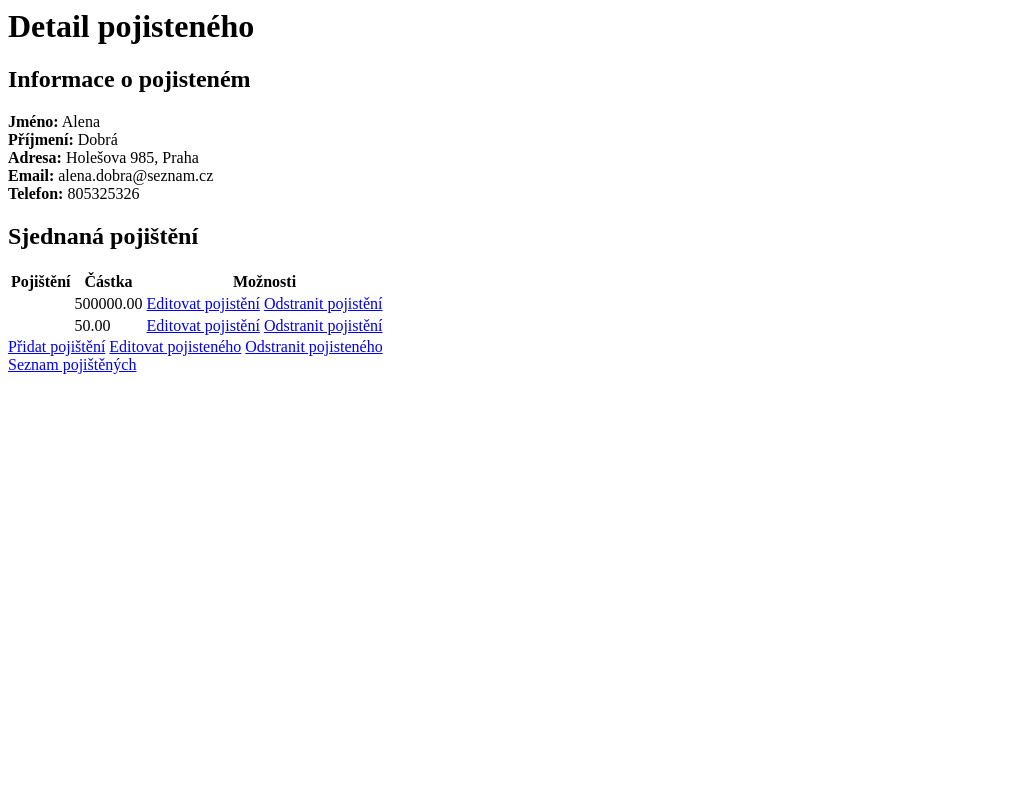
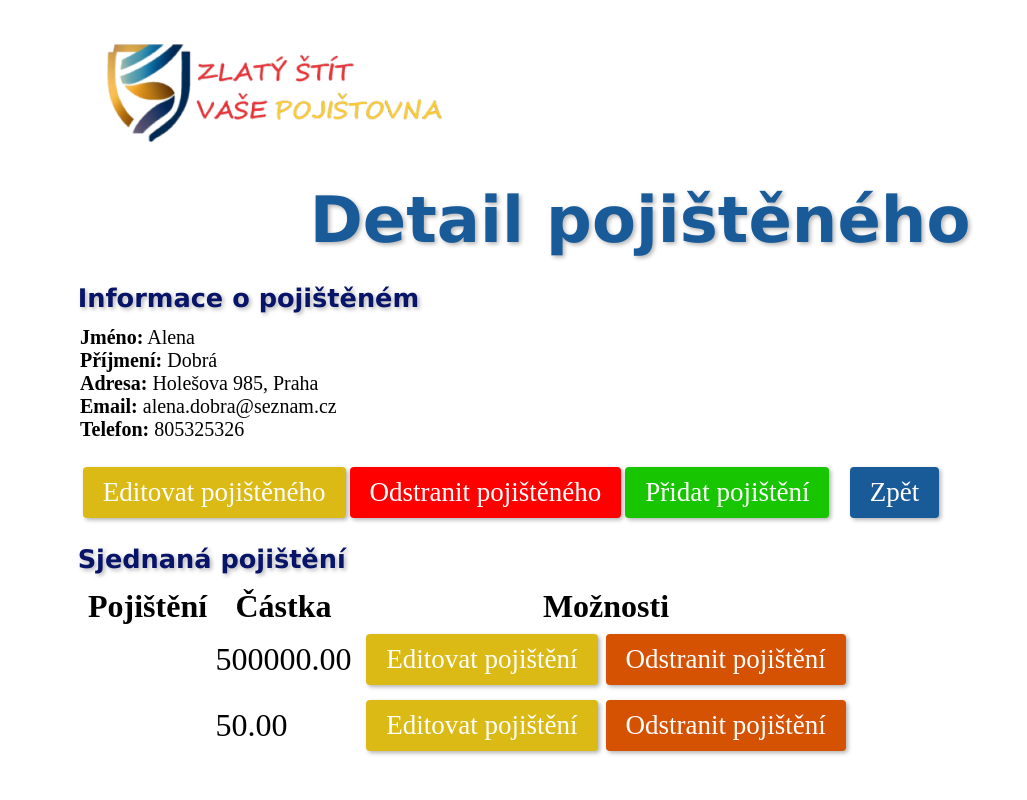
Before and after one commit to EmixxM/Pojisteni, a Django app: page /pojisteni/pojisteny/2/ in a window 1280 px wide. Shown: the whole page, without its empty margins (0-1027 px from the left). Run offline with Django 4.2, Linux system fonts and the light colour scheme; data comes from the database, SQL or seed files in the repository; both versions use the stored data as it was after the commit.

Commit message:
Základní o stylování

```diff
--- a/mypojisteni/pojisteni/static/pojisteni/style.css
+++ b/mypojisteni/pojisteni/static/pojisteni/style.css
@@ -10,23 +10,188 @@
     margin: auto;
 }
 
-h1 {
-    font-size: 5em;
-    text-align: center;
+#logo {
+    max-width: 30%;
+    margin: 3%;
+
 }
 
+h1 {
+    font-size: 4em;
+    text-align: center;
+    font-family: Verdana, Geneva, Tahoma, sans-serif;
+    color: #195a98;
+    text-shadow: 2px 2px 4px rgba(0, 0, 0, 0.3);
+}
 
-li a {
-    color: green;
+h2 {
+    font-size: 1.6em;
+    font-family: Verdana, Geneva, Tahoma, sans-serif;
+    color: #071467;
+    text-shadow: 2px 2px 4px rgba(0, 0, 0, 0.3);
+    margin-top: 1em;
+    margin-bottom: 0.5em;
+    margin-left: 0.3em;
 }
+
+.upozorneni {
+    color: #ff0000;
+    margin-left: 1.8em;
+}
+
+/* #################### UL #################### */
+
+.seznam a {
+    color: rgb(5, 92, 5);
+    text-decoration: none;
+    font-size: 50px;
+    display: flex;
+    justify-content: center;
+    align-items: center;
+
+}
+
+.seznam {
+    list-style-type: none;
+
+}
+
+.seznam li:hover {
+    background-color: #f2f2f2;
+    color: #ff0000;
+}
+
 
 body {
     /* background: white url("images/logo2.png") no-repeat; */
 
 }
 
-img {
-    max-width: 100%;
-    text-align: center;
+/* ######################## BTN ########################## */
+
+.btn {
+    display: inline-block;
+    padding: 10px 20px;
+    background-color: #17c600;
+    color: #fff;
+    text-decoration: none;
+    border-radius: 4px;
+    font-size: 27px;
+    box-shadow: 2px 2px 4px rgba(0, 0, 0, 0.3);
+    /* Další vlastnosti stylu podle tvých preferencí */
+}
+
+.btn:hover {
+    background-color: #128b02;
+    /* Další vlastnosti stylu pro stav při najetí myší */
+}
+
+
+.centered-button {
+    display: flex;
+    justify-content: center;
+    align-items: center;
+    height: 8em;
+}
+
+.btn-novy {
+    font-size: 40px;
+}
+
+.btn-form {
+    margin: 0.5em;
+}
+
+.btn-zrus {
+    margin-left: 1.5em;
+    background-color: #ff8400;
+}
+
+.btn-zrus:hover {
+    background-color: #d46e02;
+}
+
+.btn-informace {
+    margin: 0.8em;
+}
+
+.btn-edit {
+    background-color: #dcba15;
+}
+
+.btn-edit:hover {
+    background-color: #c1a51c;
+}
+
+.btn-odstr {
+    background-color: #d45202;
+}
+
+.btn-odstr:hover {
+    background-color: #b4551a;
+}
+
+.btn-pridat {
+    margin-top: 0.5em;
+}
+
+.btn-zpet {
+    background-color: #195a98;
+    margin-left: 0.6em;
+}
+
+.btn-zpet:hover {
+    background-color: #3c7bb6;
+}
+
+.btn-danger {
+    background-color: #ff0000;
 
 }
+
+.btn-danger:hover {
+    background-color: #c91e1e;
+
+}
+
+/* ############## FORM ############## */
+
+form {
+    margin: 1em;
+    text-align: center;
+    font-size: 40px;
+    background-color: rgb(177, 201, 201);
+}
+
+form input[type="text"],
+form input[type="email"],
+form input[type="number"],
+form input[type="date"],
+form textarea {
+    font-size: 30px;
+}
+
+.form-odstr {
+    background-color: #ffffff;
+}
+
+.informace {
+    font-size: 20px;
+    margin-left: 0.5em;
+}
+
+.del-inf {
+    font-size: 30px;
+    margin-left: 1.5em;
+    margin-top: 1em;
+    margin-bottom: 2em;
+}
+
+.pojisteni-table {
+    font-size: 2em;
+    margin-left: 0.5em;
+}
+
+table.pojisteni-table td {
+    padding: 0.2em;
+  }
--- a/mypojisteni/pojisteni/templates/detail_pojisteneho.html
+++ b/mypojisteni/pojisteni/templates/detail_pojisteneho.html
@@ -1,24 +1,33 @@
+{% load static %}
 
+<link rel="stylesheet" href="{% static 'pojisteni/style.css' %}">
 
 {% block content %}
 <!-- detail_pojisteneho.html -->
-
-<h1>Detail pojisteného</h1>
+<div class="row">
+    <img id="logo" src="{% static 'pojisteni/images/logo6.png' %}" alt="Logo">
+<h1>Detail pojištěného</h1>
 
 <div>
-    <h2>Informace o pojisteném</h2>
-    <p>
+    <h2>Informace o pojištěném</h2>
+    <p class="informace">
         <strong>Jméno:</strong> {{ pojisteny.jmeno }}<br>
         <strong>Příjmení:</strong> {{ pojisteny.prijmeni }}<br>
         <strong>Adresa:</strong> {{ pojisteny.ulice }} {{ pojisteny.cislo_popisne }}, {{ pojisteny.mesto }}<br>
         <strong>Email:</strong> {{ pojisteny.email }}<br>
         <strong>Telefon:</strong> {{ pojisteny.telefon }}<br>
     </p>
+    <div class="btn-informace">
+        <a href="{% url 'editovat_pojisteneho' pojisteny.pk %}" class="btn btn-primary btn-edit">Editovat pojištěného</a>
+        <a href="{% url 'odstranit_pojisteneho' pojisteny.pk %}" class="btn btn-danger btn-odstr">Odstranit pojištěného</a>
+        <a href="{% url 'pridat_pojisteni' pojisteny.pk %}" class="btn btn-primary btn-pridat">Přidat pojištění</a>
+        <a href="{% url 'seznam_pojistenych' %}" class="btn btn-primary btn-zpet">Zpět</a>
+    </div>
 </div>
 
 <div>
     <h2>Sjednaná pojištění</h2>
-    <table>
+    <table class="pojisteni-table">
         <thead>
             <tr>
                 <th>Pojištění</th>
@@ -32,8 +41,8 @@
                 <td>{{ pojisteni.nazev }}</td>
                 <td>{{ pojisteni.castka }}</td>
                 <td>
-                    <a href="{% url 'editovat_pojisteni' pojisteni.pk %}">Editovat pojistění</a>
-                    <a href="{% url 'odstranit_pojisteni' pojisteni.pk %}">Odstranit pojistění</a>
+                    <a href="{% url 'editovat_pojisteni' pojisteni.pk %}" class="btn btn-primary btn-edit">Editovat pojištění</a>
+                    <a href="{% url 'odstranit_pojisteni' pojisteni.pk %}" class="btn btn-primary btn-odstr">Odstranit pojištění</a>
                 </td>
 
                 </td>
@@ -44,10 +53,8 @@
 </div>
 
 <div>
-    <a href="{% url 'pridat_pojisteni' pojisteny.pk %}" class="btn btn-primary">Přidat pojištění</a>
-    <a href="{% url 'editovat_pojisteneho' pojisteny.pk %}" class="btn btn-primary">Editovat pojisteného</a>
-    <a href="{% url 'odstranit_pojisteneho' pojisteny.pk %}" class="btn btn-danger">Odstranit pojisteného</a>
+
 </div>
 
-<a href="{% url 'seznam_pojistenych' %}" class="btn btn-primary">Seznam pojištěných</a>
+</div>
 {% endblock %}
```
Also changed, not shown: mypojisteni/pojisteni/templates/editovat_pojisteneho.html (+7 -3 lines), mypojisteni/pojisteni/templates/editovat_pojisteni.html (+7 -3 lines), mypojisteni/pojisteni/templates/novy_pojisteny.html (+12 -7 lines), mypojisteni/pojisteni/templates/odstranit_pojisteneho.html (+12 -4 lines), mypojisteni/pojisteni/templates/odstranit_pojisteni.html (+16 -5 lines), mypojisteni/pojisteni/templates/pridat_pojisteni.html (+8 -3 lines), mypojisteni/pojisteni/templates/seznam_pojistenych.html (+7 -6 lines), mypojisteni/db.sqlite3.
